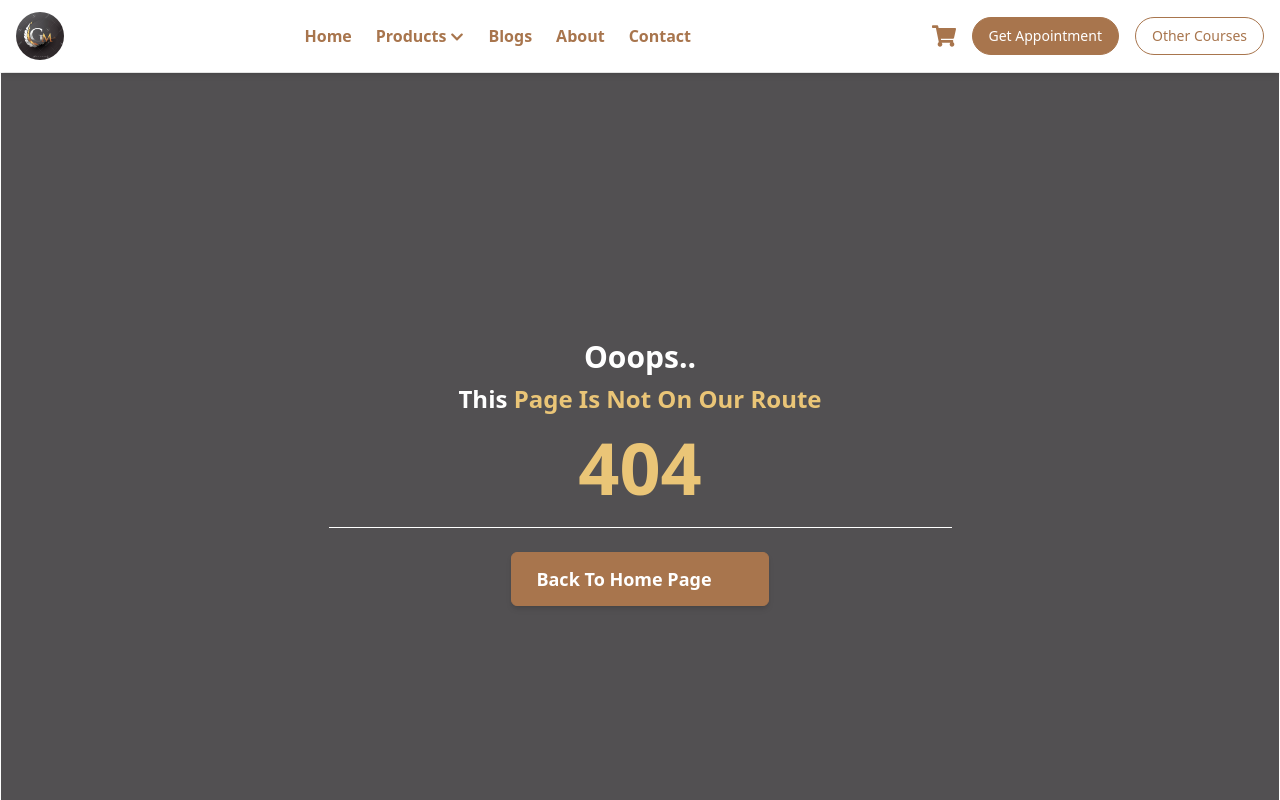
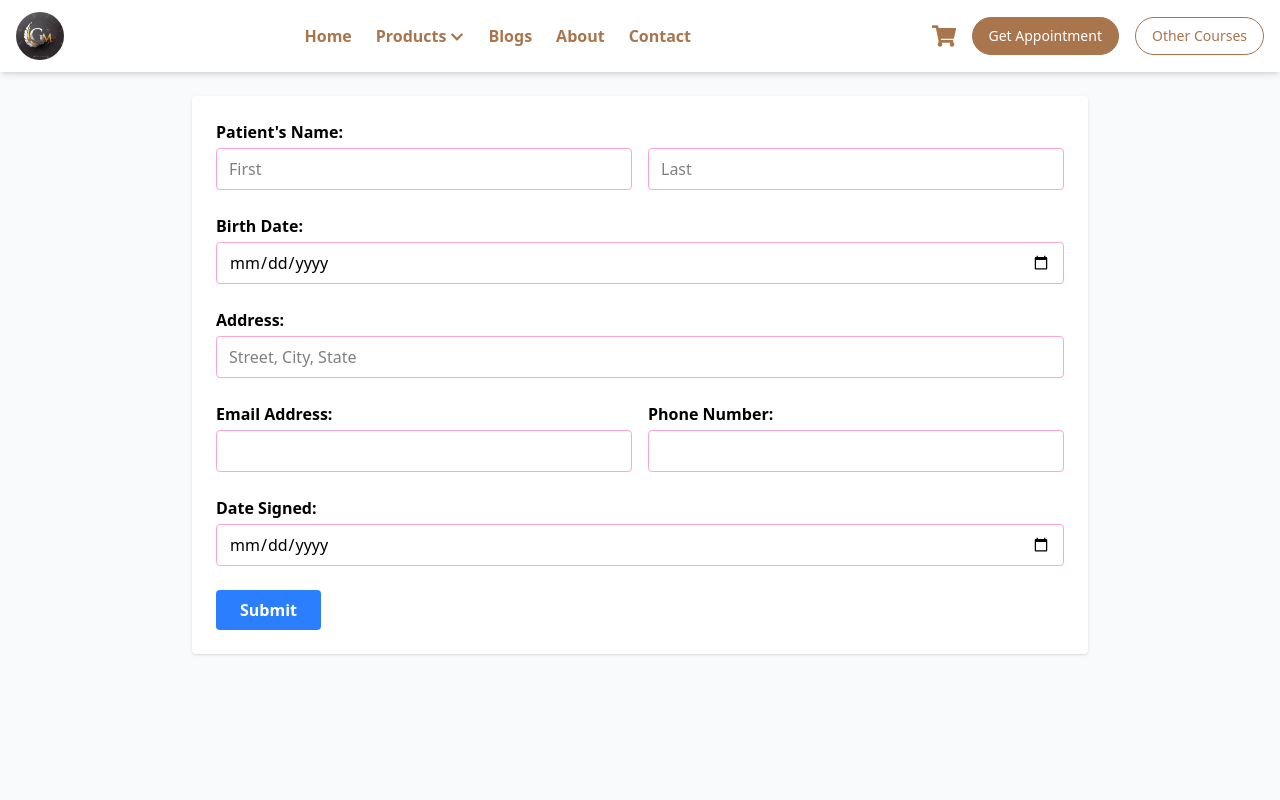
Before and after one commit to Mogehs/pharmacy, a React (Vite) app in the folder frontend/: page /consultations in a window 1280 px wide. Shown: the top 800 px of the page. Built offline with nearby package versions, Linux system fonts and the light colour scheme.

Commit message:
Consultation  page route

```diff
--- a/frontend/src/App.jsx
+++ b/frontend/src/App.jsx
@@ -16,7 +16,7 @@ import About from "./pages/About";
 import Contact from "./pages/Contact";
 import PageNotFound from './components/PageNotFound';
 import ForgotPassword from './components/ForgotPassword';
-import Consultation from './pages/Consultation';
+import Consultations from './pages/Consultations';
 
 
 const MainLayout = () => (
@@ -37,7 +37,7 @@ const router = createBrowserRouter([
       { path: '/shop', element: <Shop /> },
       { path: '/about', element: <About /> },
       { path: '/contact', element: <Contact /> },
-      { path: '/consultation', element: <Consultation /> },
+      { path: '/consultations', element: <Consultations /> },
       { path: '*', element: <PageNotFound /> },
     ],
   },
--- a/frontend/src/components/consultation/Consultation.jsx
+++ /dev/null
@@ -1,11 +0,0 @@
-import React from 'react'
-
-const Consultation = () => {
-  return (
-    <div>
-      <h1>gdgygd</h1>
-    </div>
-  )
-}
-
-export default Consultation;
--- /dev/null
+++ b/frontend/src/components/consultation/ConsultationForm.jsx
@@ -0,0 +1,138 @@
+import React, { useState } from 'react';
+
+export default function ConsultationForm() {
+  const [formData, setFormData] = useState({
+    guardianFirst: '',
+    guardianLast: '',
+    birthDate: '',
+    address: '',
+    email: '',
+    phone: '',
+    date: '',
+    authorizations: [],
+  });
+
+  const handleChange = (e) => {
+    setFormData({ ...formData, [e.target.name]: e.target.value });
+  };
+
+  const handleCheckbox = (option) => {
+    setFormData((prev) => ({
+      ...prev,
+      authorizations: prev.authorizations.includes(option)
+        ? prev.authorizations.filter((item) => item !== option)
+        : [...prev.authorizations, option],
+    }));
+  };
+
+  const handleSubmit = (e) => {
+    e.preventDefault();
+
+    const requiredFields = ['guardianFirst', 'guardianLast', 'birthDate', 'address', 'email', 'phone', 'date'];
+    const allTextFieldsFilled = requiredFields.every((key) => formData[key].trim() !== '');
+    const hasAuthorizations = formData.authorizations.length > 0;
+
+    if (allTextFieldsFilled && hasAuthorizations) {
+      console.log('Form Data:', formData);
+    } else {
+      alert('Please fill in all fields and select at least one authorization.');
+    }
+  };
+
+  return (
+    <div className="bg-gray-50 min-h-screen py-6">
+      <form onSubmit={handleSubmit} className="max-w-4xl mx-auto p-6 space-y-6 bg-white shadow rounded">
+        {/* Guardian Name */}
+        <div>
+          <label className="block font-semibold mb-1">Patient's Name:</label>
+          <div className="flex gap-4">
+            <input
+              name="guardianFirst"
+              placeholder="First"
+              value={formData.guardianFirst}
+              onChange={handleChange}
+              className="w-full border border-pink-300 rounded px-3 py-2"
+            />
+            <input
+              name="guardianLast"
+              placeholder="Last"
+              value={formData.guardianLast}
+              onChange={handleChange}
+              className="w-full border border-pink-300 rounded px-3 py-2"
+            />
+          </div>
+        </div>
+
+        {/* Birth Date */}
+        <div>
+          <label className="block font-semibold mb-1">Birth Date:</label>
+          <input
+            name="birthDate"
+            type="date"
+            value={formData.birthDate}
+            onChange={handleChange}
+            className="w-full border border-pink-300 rounded px-3 py-2"
+          />
+        </div>
+
+        {/* Address */}
+        <div>
+          <label className="block font-semibold mb-1">Address:</label>
+          <input
+            name="address"
+            placeholder="Street, City, State"
+            value={formData.address}
+            onChange={handleChange}
+            className="w-full border border-pink-300 rounded px-3 py-2"
+          />
+        </div>
+
+        {/* Contact Info */}
+        <div className="grid grid-cols-1 md:grid-cols-2 gap-4">
+          <div>
+            <label className="block font-semibold mb-1">Email Address:</label>
+            <input
+              type="email"
+              name="email"
+              value={formData.email}
+              onChange={handleChange}
+              className="w-full border border-pink-300 rounded px-3 py-2"
+            />
+          </div>
+          <div>
+            <label className="block font-semibold mb-1">Phone Number:</label>
+            <input
+              type="tel"
+              name="phone"
+              value={formData.phone}
+              onChange={handleChange}
+              className="w-full border border-pink-300 rounded px-3 py-2"
+            />
+          </div>
+        </div>
+
+
+
+        {/* Date Signed */}
+        <div>
+          <label className="block font-semibold mb-1">Date Signed:</label>
+          <input
+            type="date"
+            name="date"
+            value={formData.date}
+            onChange={handleChange}
+            className="w-full border border-pink-300 rounded px-3 py-2"
+          />
+        </div>
+
+        {/* Submit Button */}
+        <button
+          type="submit"
+          className="bg-blue-500 hover:bg-blue-600 text-white font-semibold px-6 py-2 rounded"
+        >
+          Submit
+        </button>
+      </form>
+    </div>
+  );
+}
--- a/frontend/src/pages/Consultation.jsx
+++ /dev/null
@@ -1,13 +0,0 @@
-import React from 'react'
-import ConsultationDetail from '../components/consultation/Consultation'
-
-
-const Consultation = () => {
-  return (
-    <div>
-      <ConsultationDetail />
-    </div>
-  )
-}
-
-export default Consultation
--- /dev/null
+++ b/frontend/src/pages/Consultations.jsx
@@ -0,0 +1,13 @@
+import React from 'react'
+import ConsultationForm from '../components/consultation/ConsultationForm'
+
+
+const Consultations = () => {
+  return (
+    <div>
+      <ConsultationForm />
+    </div>
+  )
+}
+
+export default Consultations;
```
